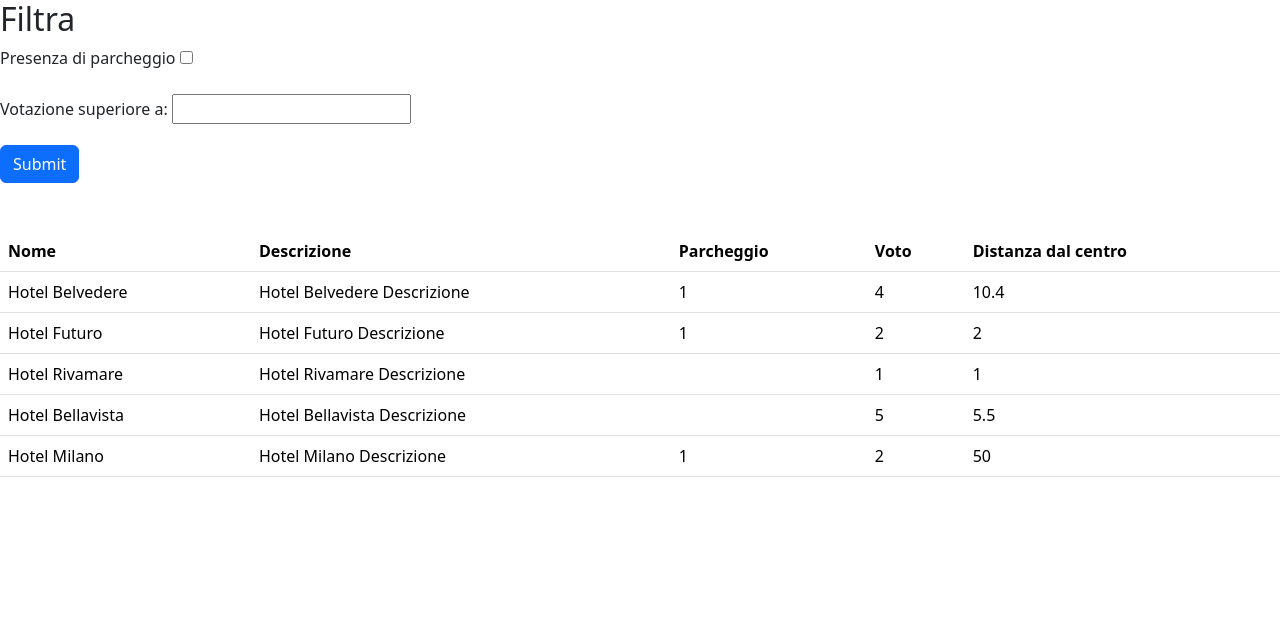
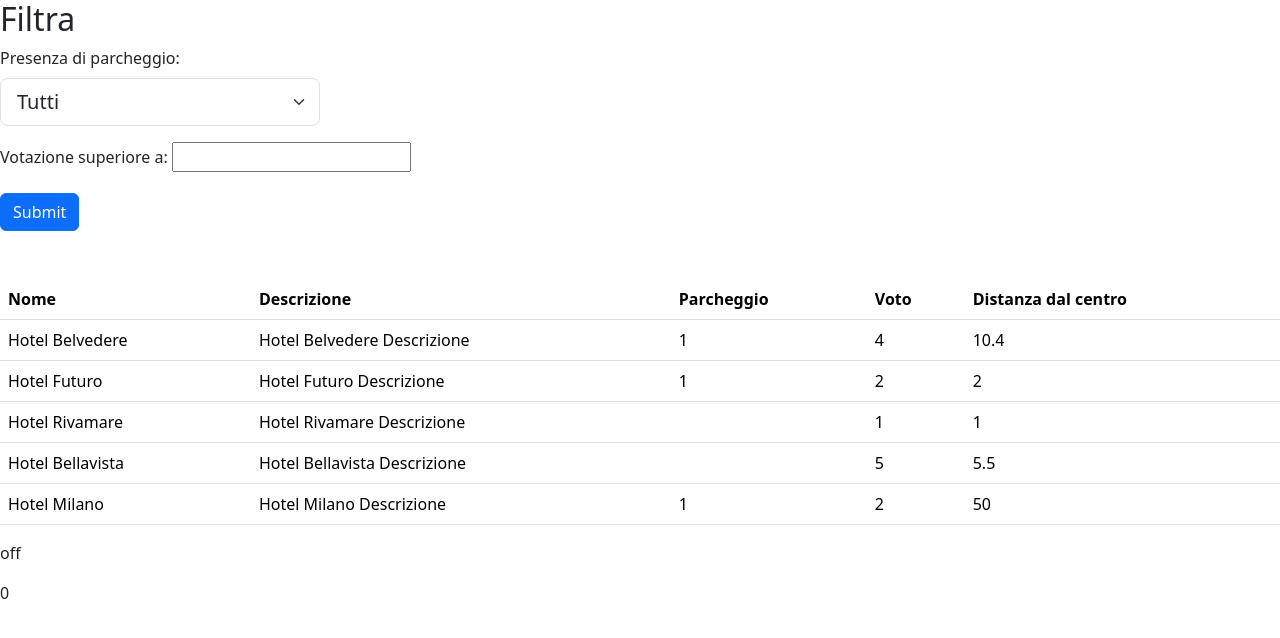
Before and after one commit to LucaBeltrami10/php-hotel, a PHP site: page / in a window 1280 px wide. Shown: the top 638 px of the page. Run offline with PHP 8.4, Linux system fonts and the light colour scheme; lists and menus that the app fills with data are empty.

Commit message:
inserito select come filtro del parcheggio

```diff
--- a/index.php
+++ b/index.php
@@ -40,8 +40,8 @@ $hotels = [
 
 ];
 
-$parkingFilter = $_GET['parking'] ?? "";
-$voteFilter = $_GET['vote'] ?? "";
+$parkingFilter = $_GET['parking'] ?? "off";
+$voteFilter = $_GET['vote'] ?? 0;
 
 
 ?>
@@ -58,10 +58,17 @@ $voteFilter = $_GET['vote'] ?? "";
 <body>
 <form class="mb-5">
   <h2>Filtra</h2>
-  <div class="mb-3">
+  <!-- <div class="mb-3">
     <label for="parking" class="form-label">Presenza di parcheggio</label>
     <input type="checkbox" id="parking" name="parking">
-  </div>
+  </div> -->
+  <label for="parking" class="form-label">Presenza di parcheggio:</label>
+  <select class="form-select form-select-lg w-25 mb-3" type="text" id="parking" name="parking">
+  <option value="">Tutti</option>
+    <option value="true">Con parcheggio</option>
+    <option value="false">Senza parcheggio</option>
+
+  </select>
   <div class="mb-3">
     <label for="vote" class="form-label">Votazione superiore a:</label>
     <input type="number" id="vote" name="vote">
@@ -83,6 +90,7 @@ $voteFilter = $_GET['vote'] ?? "";
     <?php foreach($hotels as $hotel){ ?>
       <tr>
         <?php foreach($hotel as $key => $element){ ?>
+          <?php  ?>
         <th class="fw-normal" ><?php echo $element ?></th>
         <?php } ?>
       </tr>
```
